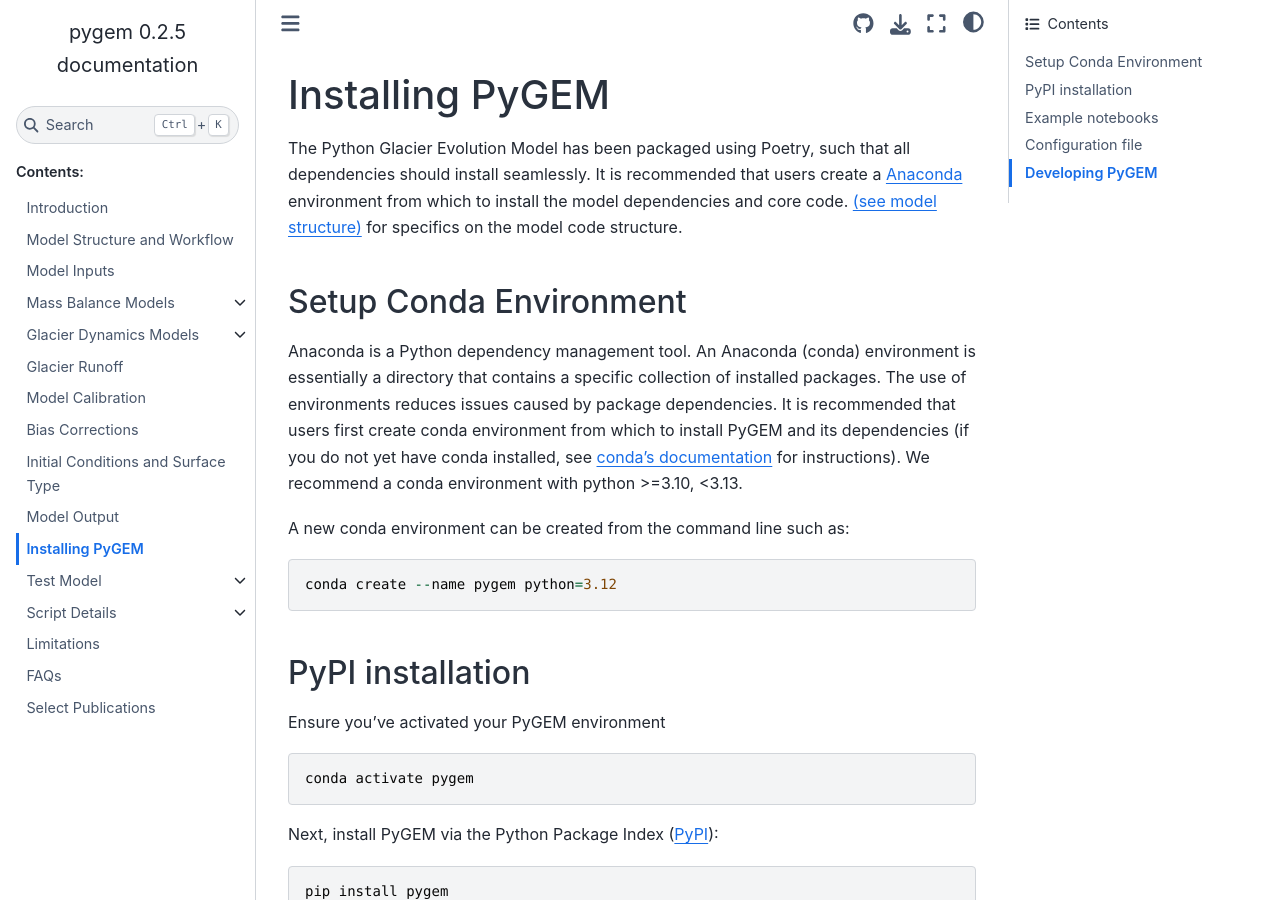
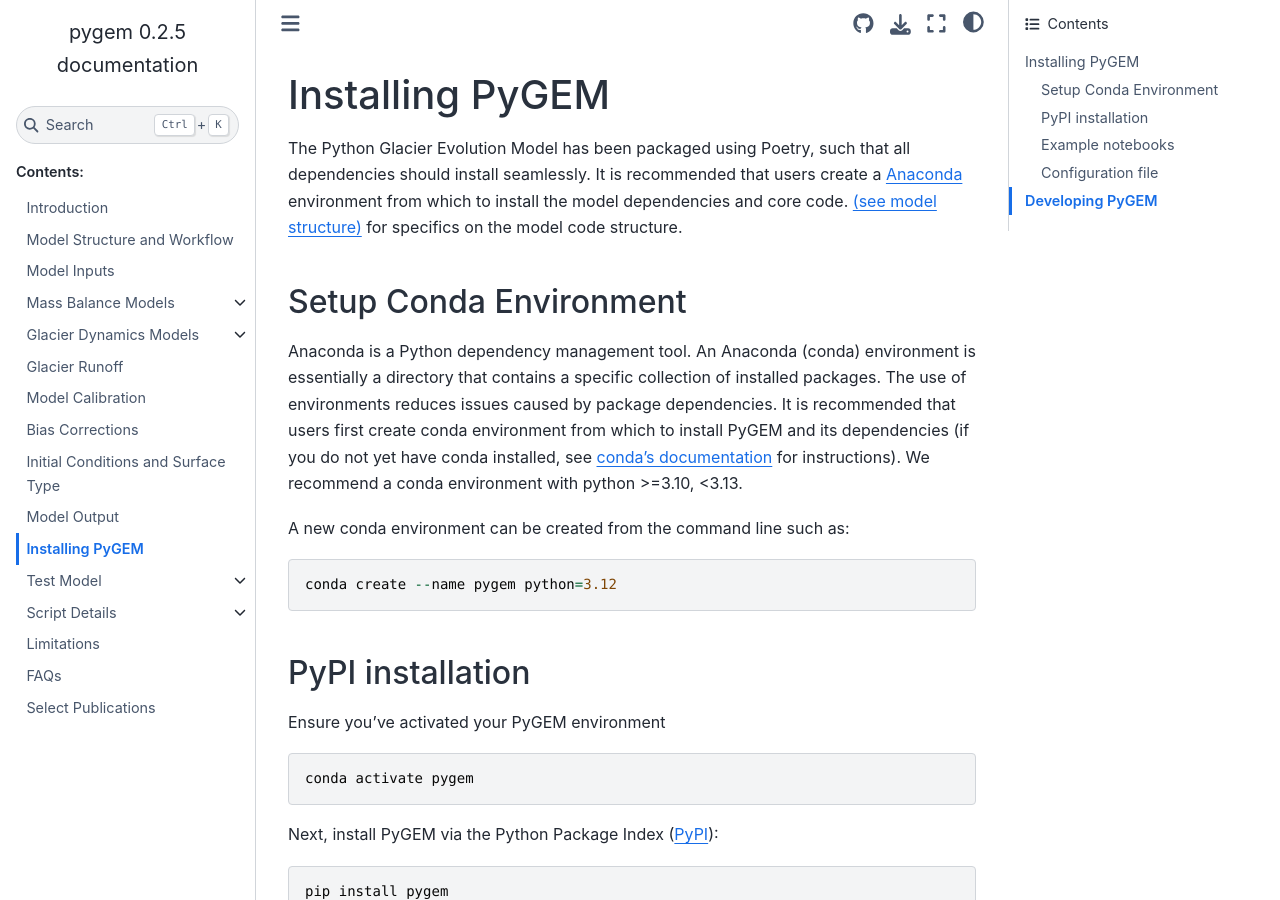
Before and after one commit to drounce/PyGEM, a Sphinx documentation site: the page built from docs/install_pygem.md, in a window 1280 px wide and 900 px high. Built offline with Sphinx 7.4.7 and the Sphinx Book theme 1.1.4, drawn with Linux system fonts in a browser that asks for light colours.

Commit message:
install docs updated

````diff
--- a/docs/install_pygem.md
+++ b/docs/install_pygem.md
@@ -31,21 +31,21 @@
 download_notebooks
 ```
 
-After doing so, you may find a set of Jupyter notebooks in `~/PyGEM/example_notebooks/` which can be referenced and utilized for demonstrational purposes on how to run the Python Glacier Evolution Model and perform several analyses.
+After doing so, you may find a set of Jupyter notebooks in ***~/PyGEM/example_notebooks/*** which can be referenced and utilized for demonstrational purposes on how to run the Python Glacier Evolution Model and perform several analyses.
 
 ### Configuration file
 ***Note, this step is not required, as PyGEM's configuration file will be initialized by default the first time any PyGEM project script is run.***
 
-The first time a PyGEM script is run, a configuration file will be initialized within `~/PyGEM/`. The preceding step will initialze this configuration file. If skipped, users may manually initialize their configuration file in python like so (note, first enter `python` from the command line with your pygem conda environment activated):
+The first time a PyGEM script is run, a configuration file will be initialized within ***~/PyGEM/***. The preceding step will initialze this configuration file. If skipped, users may manually initialize their configuration file in python like so (note, first enter `python` from the command line with your pygem conda environment activated):
 ```
 import pygem.setup.config as config
 config.ensure_config()
 ```
 
-The configuration file can now be found at `~/PyGEM/config.yaml`
+The configuration file can now be found at ***~/PyGEM/config.yaml***
 
 
-### Developing PyGEM
+# Developing PyGEM
 Are you interested in contributing to the development of PyGEM? If so, we recommend forking the [PyGEM's github repository](https://github.com/PyGEM-Community/PyGEM) and then [cloning the github repository](https://docs.github.com/en/repositories/creating-and-managing-repositories/cloning-a-repository) onto your local machine.
 
 Note, if PyGEM was already installed via PyPI, first uninstall:
````
